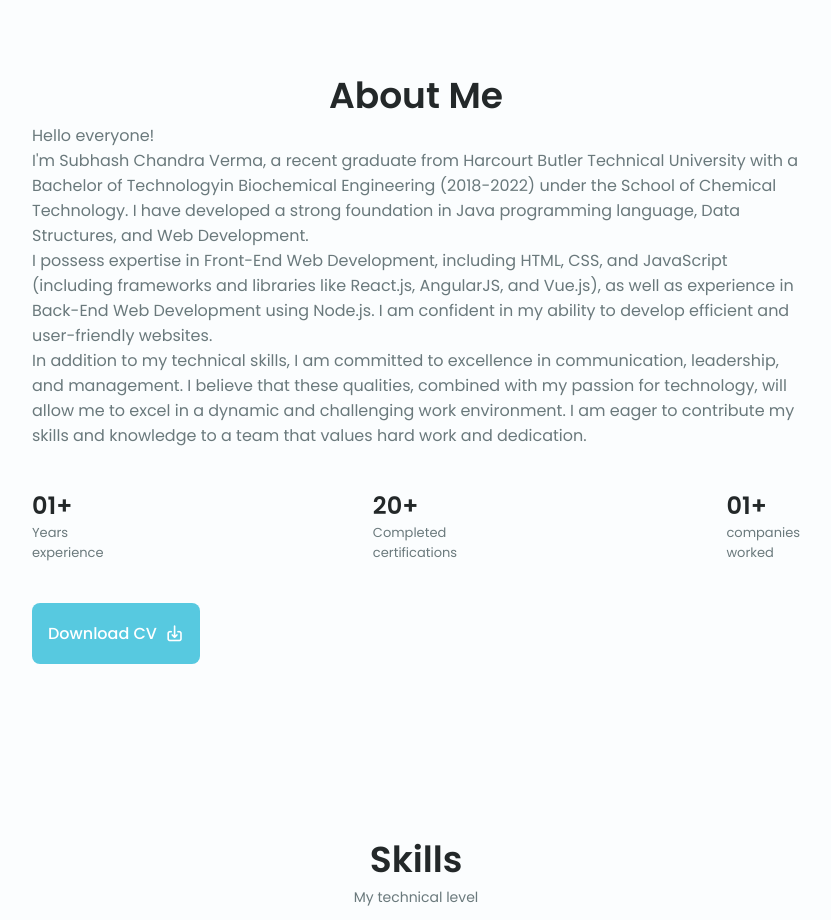
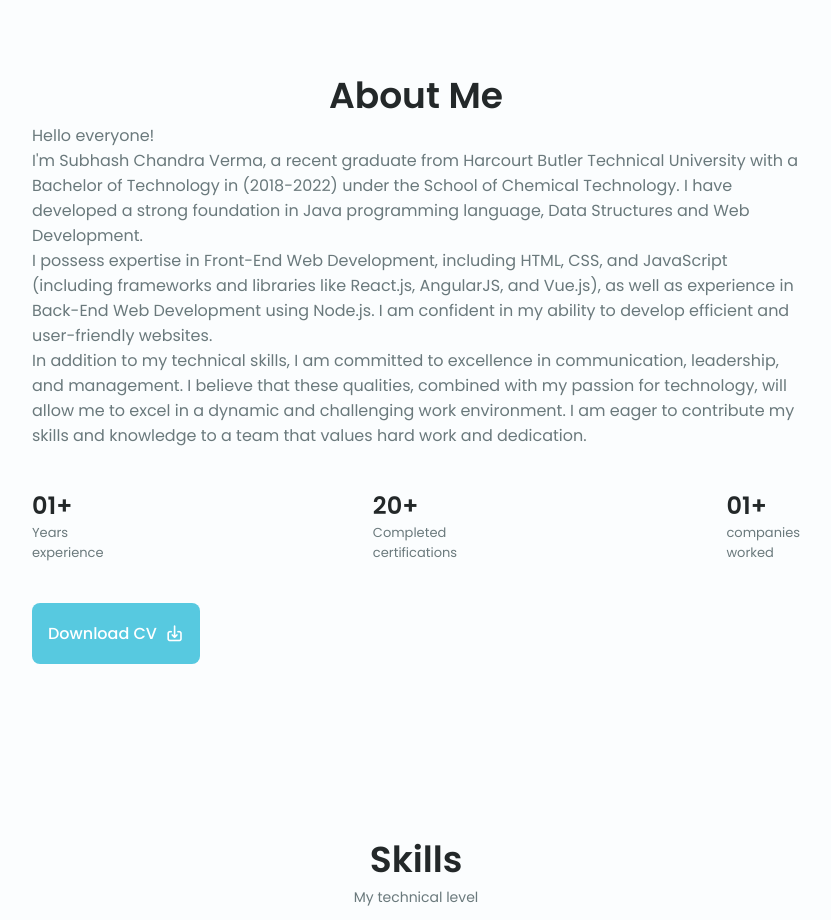
Before and after one commit to subhash202122/Responsive-Portfolio, a website: page index.html in a window 1280 px wide. Shown: the part 1060-1980 px from the top of the page, without its empty margins (224-1055 px from the left). Drawn offline with nearby package versions, Linux system fonts and the light colour scheme.

Commit message:
Update index.html

```diff
--- a/index.html
+++ b/index.html
@@ -123,9 +123,9 @@
                 <div class="about__data">
                     <p class="about__description">
                         Hello everyone!<br> I'm Subhash Chandra Verma, a recent graduate from Harcourt Butler Technical
-                        University with a Bachelor of Technologyin Biochemical Engineering (2018-2022) under the School
+                        University with a Bachelor of Technology in (2018-2022) under the School
                         of Chemical Technology. I have developed a strong foundation in Java programming language, Data
-                        Structures, and Web Development.
+                        Structures and Web Development.
                         <br>
                         I possess expertise in Front-End Web Development, including HTML, CSS, and JavaScript (including
                         frameworks and libraries like React.js, AngularJS, and Vue.js), as well as experience in
```
